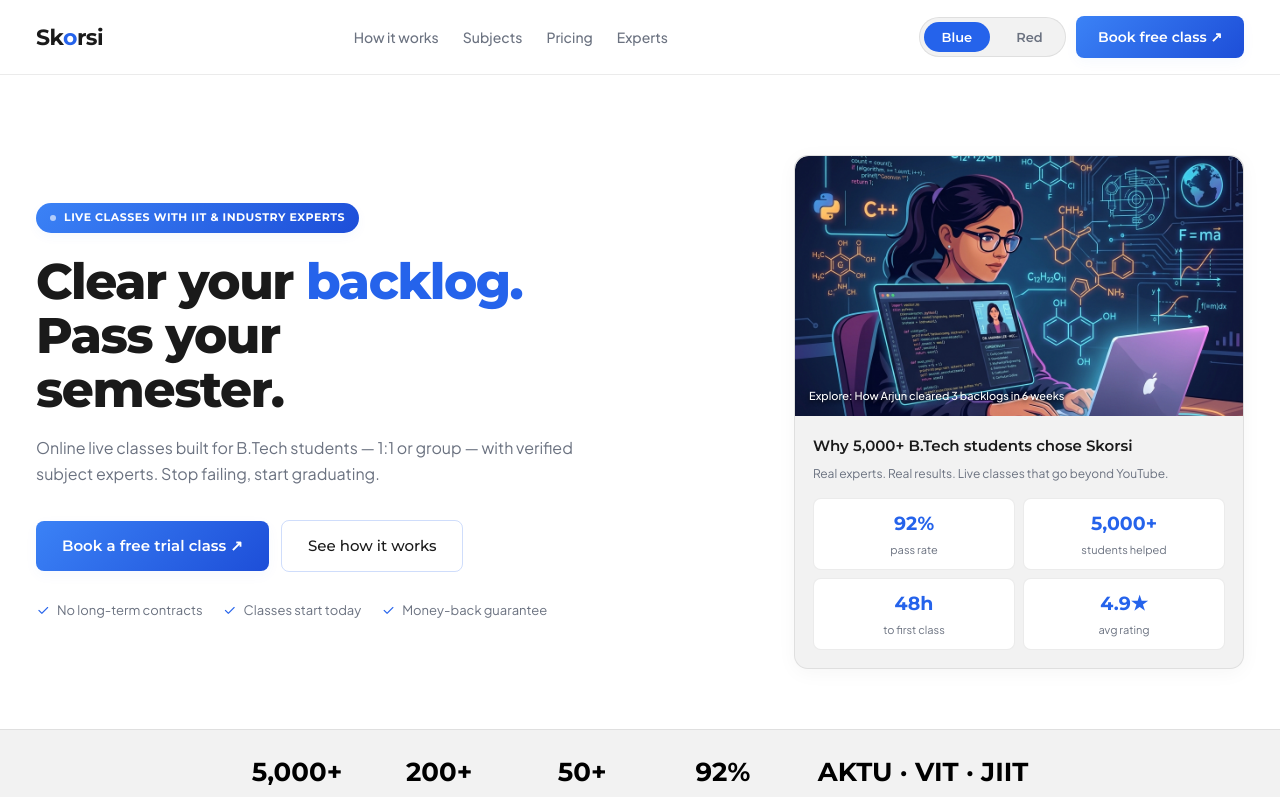
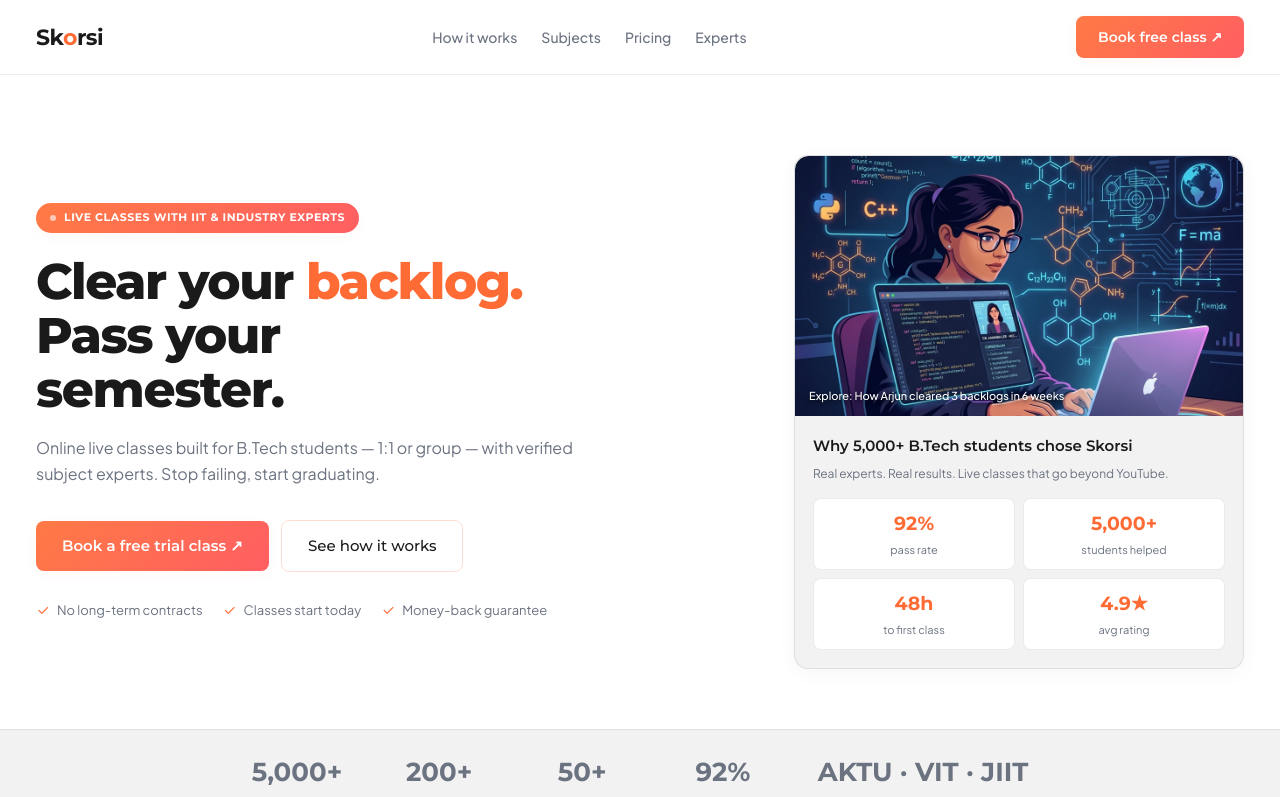
Before and after one commit to skorsilearning/SKORSI-WEBSITE, a React (Vite) app: page / in a window 1280 px wide. Shown: the top 797 px of the page. Built offline with nearby package versions, Linux system fonts and the light colour scheme.

Commit message:
Convert landing page to unified light theme layout and remove theme toggle options

```diff
--- a/src/App.tsx
+++ b/src/App.tsx
@@ -11,19 +11,10 @@
 }
 
 function App() {
-  const [theme, setTheme] = useState<'blue' | 'red'>('blue');
   const [phone, setPhone] = useState<string>('');
   const [subject, setSubject] = useState<string>('');
   const [isMenuOpen, setIsMenuOpen] = useState<boolean>(false);
   const [formSubmitted, setFormSubmitted] = useState<boolean>(false);
-
-  // Load saved theme on mount
-  useEffect(() => {
-    const savedTheme = localStorage.getItem('skorsi-theme');
-    if (savedTheme === 'blue' || savedTheme === 'red') {
-      setTheme(savedTheme);
-    }
-  }, []);
 
   // Intersection Observer for scroll-triggered entrance animations
   useEffect(() => {
@@ -46,11 +37,6 @@
       animatedElements.forEach((el) => observer.unobserve(el));
     };
   }, [formSubmitted]); // Re-run when formSubmitted changes to bind state buttons
-
-  const toggleTheme = (newTheme: 'blue' | 'red') => {
-    setTheme(newTheme);
-    localStorage.setItem('skorsi-theme', newTheme);
-  };
 
   const handleContactFormSubmit = async (event?: React.SyntheticEvent) => {
     if (event) event.preventDefault();
@@ -141,7 +127,7 @@
   ];
 
   return (
-    <div className={`theme-${theme}`}>
+    <div className="app-container">
       <nav>
         <div className="logo">Sk<span>o</span>rsi</div>
         <ul className={isMenuOpen ? 'open' : ''}>
@@ -151,20 +137,6 @@
           <li><a href="#testimonials-section" onClick={() => setIsMenuOpen(false)}>Experts</a></li>
         </ul>
         <div style={{ display: 'flex', gap: '10px', alignItems: 'center' }}>
-          <div className="theme-toggle">
-            <button
-              className={`t-btn ${theme === 'blue' ? 'active' : ''}`}
-              onClick={() => toggleTheme('blue')}
-            >
-              Blue
-            </button>
-            <button
-              className={`t-btn ${theme === 'red' ? 'active' : ''}`}
-              onClick={() => toggleTheme('red')}
-            >
-              Red
-            </button>
-          </div>
           <a className="btn-primary animate-on-scroll" href="#contact-section">Book free class ↗</a>
           <button className="menu-toggle-btn" onClick={() => setIsMenuOpen(!isMenuOpen)} aria-label="Toggle navigation">
             <i className={`ti ${isMenuOpen ? 'ti-x' : 'ti-menu-2'}`}></i>
--- a/src/index.css
+++ b/src/index.css
@@ -31,27 +31,7 @@
   color: var(--text-main);
 }
 
-/* Theme Blue: Light background with analogous blue accents */
-.theme-blue {
-  --ac: #2563EB;
-  --ac-grad: linear-gradient(135deg, #3B82F6, #1D4ED8);
-  --ac-light: rgba(37, 99, 235, 0.07);
-  --ac-border: rgba(37, 99, 235, 0.22);
-  --ac-glow: rgba(37, 99, 235, 0.04);
-  --bg: #FFFFFF;
-  --bg2: #F2F2F2;
-  --text-main: #1A1A1A;
-  --text-muted: #6B7280;
-  --text-white: #FFFFFF;
-  --border: rgba(0, 0, 0, 0.08);
-  --border-subtle: rgba(0, 0, 0, 0.04);
-  --green: #10B981;
-  background: var(--bg);
-  transition: background 0.4s;
-}
-
-/* Theme Red: Light background with reference orange accents */
-.theme-red {
+:root {
   --ac: #FF6B35;
   --ac-grad: linear-gradient(135deg, #FF7A45, #FF5E62);
   --ac-light: rgba(255, 107, 53, 0.07);
@@ -65,22 +45,7 @@
   --border: rgba(0, 0, 0, 0.08);
   --border-subtle: rgba(0, 0, 0, 0.04);
   --green: #10B981;
-  background: var(--bg);
-  transition: background 0.4s;
 }
-
-.theme-toggle {
-  display: flex; gap: 8px; align-items: center;
-  background: rgba(0,0,0,0.05); border: 1px solid rgba(0,0,0,0.08);
-  border-radius: 100px; padding: 4px;
-}
-.t-btn {
-  padding: 7px 18px; border-radius: 100px; font-size: 13px; font-weight: 600;
-  cursor: pointer; border: none;
-  transition: background 0.25s, color 0.25s;
-  color: var(--text-muted); background: transparent;
-}
-.t-btn.active { background: var(--ac); color: var(--text-white); }
 
 nav {
   display: flex; align-items: center; justify-content: space-between;
@@ -334,10 +299,6 @@
     box-shadow: 0 10px 30px rgba(0, 0, 0, 0.05);
   }
 
-  .theme-red nav ul {
-    background: #FFFFFF;
-  }
-
   nav ul.open {
     transform: translateY(0);
   }
@@ -345,14 +306,6 @@
   nav .btn-primary {
     padding: 8px 14px;
     font-size: 12px;
-  }
-  .theme-toggle {
-    gap: 4px;
-    padding: 3px;
-  }
-  .t-btn {
-    padding: 5px 12px;
-    font-size: 11px;
   }
 
   /* Requirement 2: Center-align Hero text & content on mobile */
```
